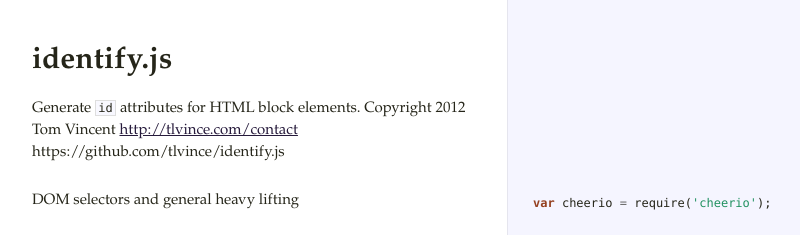
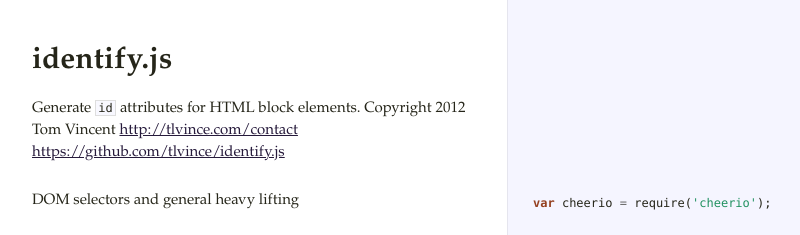
Before and after one commit to tlvince/identify.js, a plain HTML site: page index.html in a window 1280 px wide. Shown: the top 235 px of the page, without its empty margins (18-818 px from the left). Drawn offline with Linux system fonts and the light colour scheme.

Commit message:
Updated docco docs

```diff
--- a/index.html
+++ b/index.html
@@ -1,6 +1,6 @@
 <!DOCTYPE html>  <html> <head>   <title>identify.js</title>   <meta http-equiv="content-type" content="text/html; charset=UTF-8">   <link rel="stylesheet" media="all" href="docco.css" /> </head> <body>   <div id="container">     <div id="background"></div>          <table cellpadding="0" cellspacing="0">       <thead>         <tr>           <th class="docs">             <h1>               identify.js             </h1>           </th>           <th class="code">           </th>         </tr>       </thead>       <tbody>                               <tr id="section-1">             <td class="docs">               <div class="pilwrap">                 <a class="pilcrow" href="#section-1">&#182;</a>               </div>               <p>Generate <code>id</code> attributes for HTML block elements.
 Copyright 2012 Tom Vincent <a href="http://tlvince.com/contact">http://tlvince.com/contact</a>
-https://github.com/tlvince/identify.js</p>             </td>             <td class="code">               <div class="highlight"><pre></pre></div>             </td>           </tr>                               <tr id="section-2">             <td class="docs">               <div class="pilwrap">                 <a class="pilcrow" href="#section-2">&#182;</a>               </div>               <p>DOM selectors and general heavy lifting</p>             </td>             <td class="code">               <div class="highlight"><pre><span class="kd">var</span> <span class="nx">cheerio</span> <span class="o">=</span> <span class="nx">require</span><span class="p">(</span><span class="s1">&#39;cheerio&#39;</span><span class="p">);</span></pre></div>             </td>           </tr>                               <tr id="section-3">             <td class="docs">               <div class="pilwrap">                 <a class="pilcrow" href="#section-3">&#182;</a>               </div>               <p>Big list of HTML(5) block elements.</p>
+<a href="https://github.com/tlvince/identify.js">https://github.com/tlvince/identify.js</a></p>             </td>             <td class="code">               <div class="highlight"><pre></pre></div>             </td>           </tr>                               <tr id="section-2">             <td class="docs">               <div class="pilwrap">                 <a class="pilcrow" href="#section-2">&#182;</a>               </div>               <p>DOM selectors and general heavy lifting</p>             </td>             <td class="code">               <div class="highlight"><pre><span class="kd">var</span> <span class="nx">cheerio</span> <span class="o">=</span> <span class="nx">require</span><span class="p">(</span><span class="s1">&#39;cheerio&#39;</span><span class="p">);</span></pre></div>             </td>           </tr>                               <tr id="section-3">             <td class="docs">               <div class="pilwrap">                 <a class="pilcrow" href="#section-3">&#182;</a>               </div>               <p>Big list of HTML(5) block elements.</p>
 
 <p>From: <a href="https://developer.mozilla.org/en-US/docs/HTML/Block-level_elements">Mozilla Developer Network</a>.</p>             </td>             <td class="code">               <div class="highlight"><pre><span class="kd">var</span> <span class="nx">block_elements</span> <span class="o">=</span> <span class="p">[</span>
   <span class="s1">&#39;address&#39;</span><span class="p">,</span>
```
